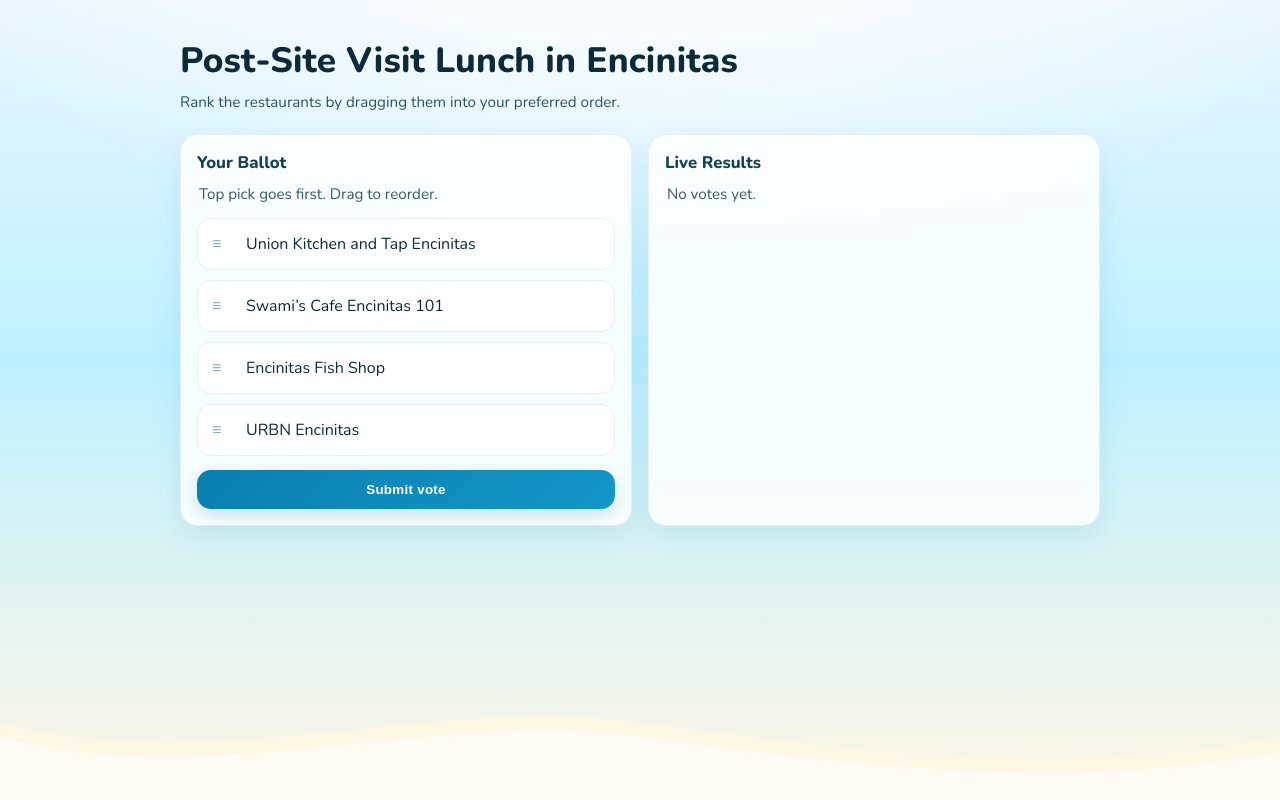
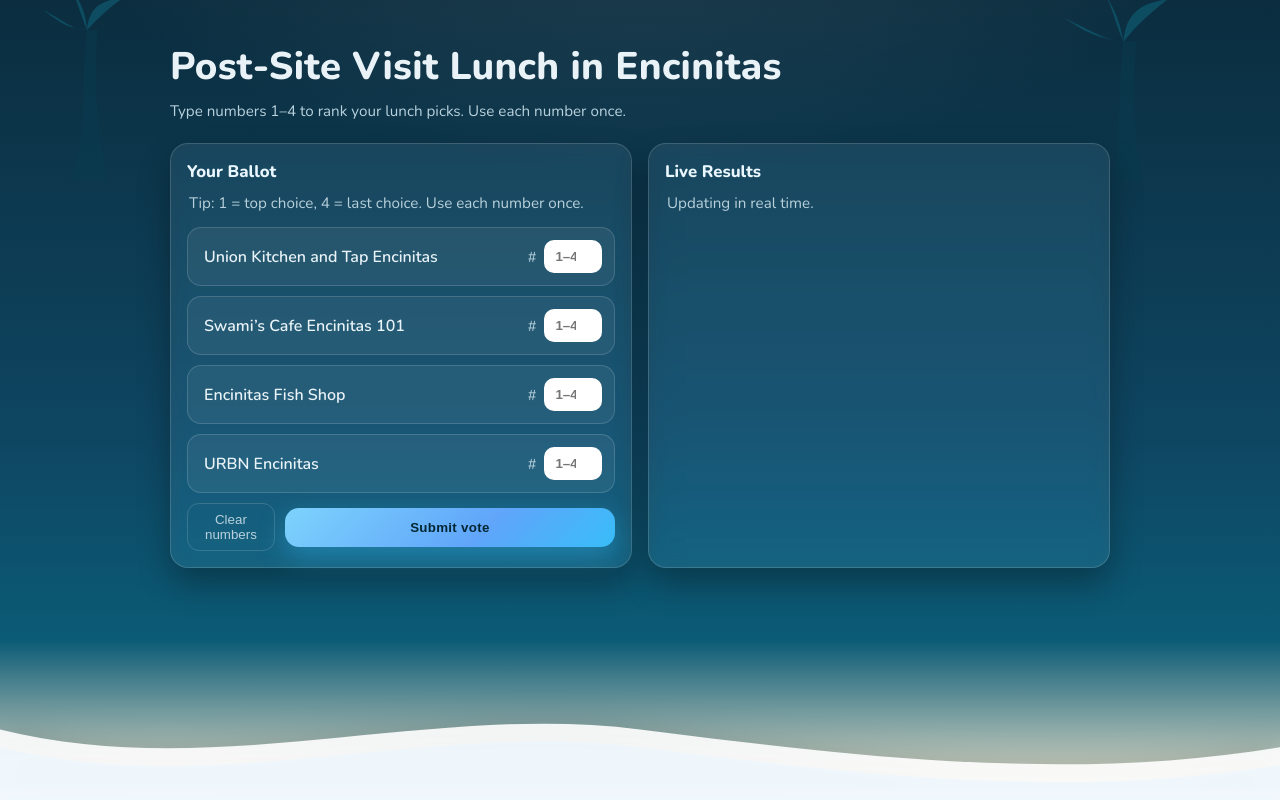
Before and after one commit to nathanielcraigbrown/encinitas-poll, a plain HTML site: page index.html in a window 1280 px wide. Drawn offline with nearby package versions, Linux system fonts and the light colour scheme; a script that the page names is missing.

Commit message:
feat(ui): numeric ranking inputs (1–4) with validation; beach theme retained

```diff
--- a/index.html
+++ b/index.html
@@ -9,104 +9,198 @@
 
     <style>
       :root{
-        --sky:#e9f6ff; --sea:#bdf0ff; --sand:#fff7e6;
-        --ocean:#0a7fb0; --ocean-2:#1397c6; --line:#e7eef4;
-        --card: rgba(255,255,255,.86); --shadow:0 10px 28px rgba(10,127,176,.10);
+        /* Sunset / night beach palette */
+        --night:#0b2d3f;        /* deep sky */
+        --dusk:#0e4662;         /* darker teal sky */
+        --ocean:#0b5b76;        /* ocean */
+        --foam:#e6f6ff;         /* foamy highlight */
+        --sunset:#f59e0b;       /* warm accent */
+        --sand:#f5e9d0;         /* beach sand */
+        --border: rgba(255,255,255,.15);
+        --card: rgba(255,255,255,.08);
+        --shadow: 0 16px 32px rgba(0,0,0,.30);
         --radius:18px;
+        --text:#e9f3f7;
+        --muted:#b8d1dc;
+        --ok:#22c55e;
+        --warn:#f97316;
+        --bad:#ef4444;
       }
+
+      * { box-sizing: border-box; }
       body{
-        margin:0; font-family:Nunito, system-ui, -apple-system, Segoe UI, Roboto, Arial, sans-serif;
+        margin:0; color:var(--text);
+        font-family:Nunito, system-ui, -apple-system, Segoe UI, Roboto, Arial, sans-serif;
         background:
-          radial-gradient(1200px 600px at 50% -80px, #fff 0%, transparent 60%),
-          linear-gradient(180deg, var(--sky) 0%, var(--sea) 45%, var(--sand) 100%);
-        min-height:100vh; color:#0c2a3a;
+          radial-gradient(1000px 520px at 50% -140px, rgba(255,255,255,.10) 0%, transparent 60%),
+          linear-gradient(180deg, var(--night) 0%, var(--dusk) 55%, var(--ocean) 80%, var(--sand) 100%);
+        min-height:100vh;
       }
-      .wrap{ max-width:920px; margin:0 auto; padding:28px 20px 80px; }
-      header{ display:flex; flex-direction:column; gap:8px; margin:8px 0 22px; }
-      h1{ margin:0; font-weight:800; letter-spacing:.2px; font-size:clamp(1.6rem,2.2vw + 1rem,2.2rem); }
-      .tag{ font-size:.95rem; color:#2a5366; }
+
+      .wrap{ max-width:980px; margin:0 auto; padding:28px 20px 96px; position:relative; }
+
+      /* Palm silhouettes (decorative) */
+      .palms{ position:absolute; inset:0 0 auto 0; height:180px; pointer-events:none; opacity:.65; }
+      .palms svg{ width:100%; height:100%; display:block; }
+
+      header{ display:flex; flex-direction:column; gap:8px; margin:12px 0 22px; position:relative; z-index:1;}
+      h1{ margin:0; font-weight:800; letter-spacing:.3px; font-size:clamp(1.7rem,2.2vw + 1rem,2.4rem); }
+      .tag{ font-size:.95rem; color:var(--muted); }
 
       .grid{ display:grid; grid-template-columns:1fr; gap:16px; }
-      @media (min-width:880px){ .grid{ grid-template-columns:1fr 1fr; } }
+      @media (min-width:900px){ .grid{ grid-template-columns:1fr 1fr; } }
 
       .card{
-        background:var(--card); border:1px solid var(--line); border-radius:var(--radius);
-        box-shadow:var(--shadow); padding:16px; backdrop-filter:saturate(1.2) blur(2px);
+        background:var(--card);
+        border:1px solid var(--border);
+        border-radius:var(--radius);
+        box-shadow:var(--shadow);
+        padding:16px;
+        backdrop-filter: blur(8px) saturate(1.2);
       }
-      .section-title{ font-size:1.05rem; font-weight:800; color:#164056; margin:0 0 10px; }
-      .hint{ margin:6px 2px 14px; font-size:.95rem; color:#355a6c; }
+      .section-title{ font-size:1.05rem; font-weight:800; margin:0 0 10px; color:#eaf7ff; }
+      .hint{ margin:6px 2px 14px; font-size:.95rem; color:var(--muted); }
 
+      /* Rank list with numeric inputs */
       #options{ list-style:none; margin:0; padding:0; }
       #options li{
-        display:flex; align-items:center; justify-content:space-between;
-        padding:14px 14px 14px 48px; border:1px solid var(--line); border-radius:14px;
-        background:#fff; position:relative; user-select:none;
+        display:grid;
+        grid-template-columns: 1fr 84px;
+        align-items:center;
+        gap:10px;
+        padding:12px 12px 12px 16px;
+        border:1px solid var(--border);
+        border-radius:14px;
+        background:rgba(255,255,255,.06);
       }
       #options li + li{ margin-top:10px; }
-      #options li::before{
-        content:"≡"; position:absolute; left:14px; top:50%; transform:translateY(-50%);
-        font-weight:800; letter-spacing:2px; color:#7aa6b8; opacity:.9;
+
+      .name{ font-weight:600; }
+
+      .rank{
+        display:flex; align-items:center; gap:8px; justify-self:end;
       }
-      #options li.dragging{ opacity:.7; transform:scale(.995); }
+      .rank label{ font-size:.9rem; color:var(--muted); }
+      .rank input[type="number"]{
+        width:3.6rem; padding:8px 10px; text-align:center; font-weight:800; color:#032732;
+        border-radius:10px; border:1px solid rgba(255,255,255,.25); background:#ffffff;
+        outline:none;
+      }
+      .rank input.bad{ border-color: var(--bad); box-shadow: 0 0 0 3px rgba(239,68,68,.18); }
+      .rank input.ok{ border-color: var(--ok); box-shadow: 0 0 0 3px rgba(34,197,94,.18); }
 
       .btn{
         appearance:none; border:0; cursor:pointer; width:100%;
-        padding:12px 16px; border-radius:14px; font-weight:800; color:#fff; letter-spacing:.3px;
-        background:linear-gradient(135deg, var(--ocean) 0%, var(--ocean-2) 100%);
-        box-shadow:0 6px 18px rgba(10,127,176,.22);
-        transition:transform .06s ease, box-shadow .15s ease, opacity .2s ease;
+        padding:12px 16px; border-radius:14px; font-weight:900; color:#032732; letter-spacing:.3px;
+        background: linear-gradient(135deg, #7dd3fc 0%, #60a5fa 60%, #38bdf8 100%);
+        box-shadow: 0 10px 26px rgba(56,189,248,.35);
+        transition: transform .06s ease, box-shadow .15s ease, opacity .2s ease;
       }
-      .btn:hover{ transform:translateY(-1px); box-shadow:0 8px 22px rgba(10,127,176,.26); }
-      .btn:disabled{ opacity:.55; cursor:not-allowed; }
+      .btn:hover{ transform:translateY(-1px); box-shadow:0 12px 28px rgba(56,189,248,.42); }
+      .btn:disabled{ opacity:.6; cursor:not-allowed; }
+
+      .controls{
+        display:flex; align-items:center; justify-content:space-between; gap:10px; margin-top:10px;
+      }
+      .mini{
+        background:transparent; color:var(--muted); border:1px solid var(--border); padding:8px 10px; border-radius:12px;
+        cursor:pointer;
+      }
 
       .results{ display:flex; flex-direction:column; gap:12px; }
-      .results-round{ border:1px dashed var(--line); border-radius:14px; padding:12px; background:#fff; }
-      .candidate-count{ display:flex; justify-content:space-between; padding:6px 0; border-bottom:1px solid #f2f6f9; }
+      .results-round{ border:1px solid var(--border); border-radius:14px; padding:12px; background:rgba(255,255,255,.06); }
+      .candidate-count{ display:flex; justify-content:space-between; padding:8px 0; border-bottom:1px solid rgba(255,255,255,.08); }
       .candidate-count:last-child{ border-bottom:0; }
 
-      .wave{ position:fixed; left:0; right:0; bottom:-1px; z-index:-1; pointer-events:none; }
+      .wave{ position: fixed; left:0; right:0; bottom:-1px; z-index:0; pointer-events:none;
+        filter: drop-shadow(0 6px 18px rgba(0,0,0,.25)); }
       .wave svg{ width:100%; display:block; }
     </style>
   </head>
   <body>
+    <!-- Decorative palms -->
+    <div class="palms" aria-hidden="true">
+      <svg viewBox="0 0 1440 180" preserveAspectRatio="none">
+        <g transform="translate(80,10) scale(1)">
+          <path d="M0 170 C20 120, 10 80, 18 20 L30 20 C22 85, 36 140, 40 170 Z" fill="#0a3a4e" opacity="0.9"/>
+          <path d="M18 20 C-10 18, -20 6, -32 0 C-8 10, 0 20, 18 20 Z" fill="#0f5d74"/>
+          <path d="M18 20 C20 -4, 36 -10, 58 -12 C40 0, 28 10, 18 20 Z" fill="#0f5d74"/>
+          <path d="M18 20 C8 0, 6 -16, -6 -28 C10 -10, 16 0, 18 20 Z" fill="#0f5d74"/>
+        </g>
+        <g transform="translate(1240,18) scale(1.2)">
+          <path d="M0 170 C22 120, 12 80, 20 20 L32 20 C24 85, 38 140, 42 170 Z" fill="#0a3a4e" opacity="0.9"/>
+          <path d="M20 20 C-12 16, -24 6, -36 0 C-10 10, 0 18, 20 20 Z" fill="#0f5d74"/>
+          <path d="M20 20 C22 -6, 38 -12, 62 -16 C42 -2, 30 8, 20 20 Z" fill="#0f5d74"/>
+          <path d="M20 20 C10 0, 8 -18, -6 -30 C10 -12, 16 0, 20 20 Z" fill="#0f5d74"/>
+        </g>
+      </svg>
+    </div>
+
     <div class="wrap">
       <header>
         <h1>Post-Site Visit Lunch in Encinitas</h1>
-        <div class="tag">Rank the restaurants by dragging them into your preferred order.</div>
+        <div class="tag">Type numbers 1–4 to rank your lunch picks. Use each number once.</div>
       </header>
 
       <div class="grid">
+        <!-- Ballot -->
         <section class="card">
           <div class="section-title">Your Ballot</div>
-          <p class="hint">Top pick goes first. Drag to reorder.</p>
+          <p id="rank-hint" class="hint">Tip: 1 = top choice, 4 = last choice. Use each number once.</p>
           <ul id="options">
-            <li data-value="Union Kitchen and Tap Encinitas">Union Kitchen and Tap Encinitas</li>
-            <li data-value="Swami's Cafe Encinitas 101">Swami’s Cafe Encinitas 101</li>
-            <li data-value="Encinitas Fish Shop">Encinitas Fish Shop</li>
-            <li data-value="URBN Encinitas">URBN Encinitas</li>
+            <li data-value="Union Kitchen and Tap Encinitas">
+              <span class="name">Union Kitchen and Tap Encinitas</span>
+              <span class="rank">
+                <label>#</label>
+                <input class="rank-input" type="number" inputmode="numeric" min="1" max="4" placeholder="1–4" />
+              </span>
+            </li>
+            <li data-value="Swami's Cafe Encinitas 101">
+              <span class="name">Swami’s Cafe Encinitas 101</span>
+              <span class="rank">
+                <label>#</label>
+                <input class="rank-input" type="number" inputmode="numeric" min="1" max="4" placeholder="1–4" />
+              </span>
+            </li>
+            <li data-value="Encinitas Fish Shop">
+              <span class="name">Encinitas Fish Shop</span>
+              <span class="rank">
+                <label>#</label>
+                <input class="rank-input" type="number" inputmode="numeric" min="1" max="4" placeholder="1–4" />
+              </span>
+            </li>
+            <li data-value="URBN Encinitas">
+              <span class="name">URBN Encinitas</span>
+              <span class="rank">
+                <label>#</label>
+                <input class="rank-input" type="number" inputmode="numeric" min="1" max="4" placeholder="1–4" />
+              </span>
+            </li>
           </ul>
-          <div style="margin-top:14px">
+          <div class="controls">
+            <button id="clear" class="mini" type="button">Clear numbers</button>
             <button id="submit" class="btn">Submit vote</button>
           </div>
         </section>
 
+        <!-- Results -->
         <section class="card">
           <div class="section-title">Live Results</div>
-          <p id="result-summary" class="hint">No votes yet.</p>
+          <p id="result-summary" class="hint">Updating in real time.</p>
           <div id="results" class="results"></div>
         </section>
       </div>
     </div>
 
+    <!-- Shoreline -->
     <div class="wave" aria-hidden="true">
-      <svg viewBox="0 0 1440 120" preserveAspectRatio="none">
-        <path d="M0,32 C240,96 480,0 720,32 C960,64 1200,96 1440,48 L1440,120 L0,120 Z" fill="#fff7e6" opacity="1"/>
-        <path d="M0,48 C240,112 480,16 720,48 C960,80 1200,112 1440,64 L1440,120 L0,120 Z" fill="#ffffff" opacity=".55"/>
+      <svg viewBox="0 0 1440 130" preserveAspectRatio="none">
+        <path d="M0,50 C240,110 480,20 720,50 C960,80 1200,110 1440,70 L1440,130 L0,130 Z" fill="#ffffff" opacity=".9"/>
+        <path d="M0,70 C240,130 480,40 720,70 C960,100 1200,130 1440,90 L1440,130 L0,130 Z" fill="#eaf6ff" opacity=".6"/>
       </svg>
     </div>
 
-    <!-- Sortable for drag-and-drop (only the library; no second init here) -->
-    <script src="https://cdn.jsdelivr.net/npm/sortablejs@1.15.2/Sortable.min.js"></script>
+    <!-- App logic -->
     <script type="module" src="./script.js"></script>
   </body>
 </html>
```
